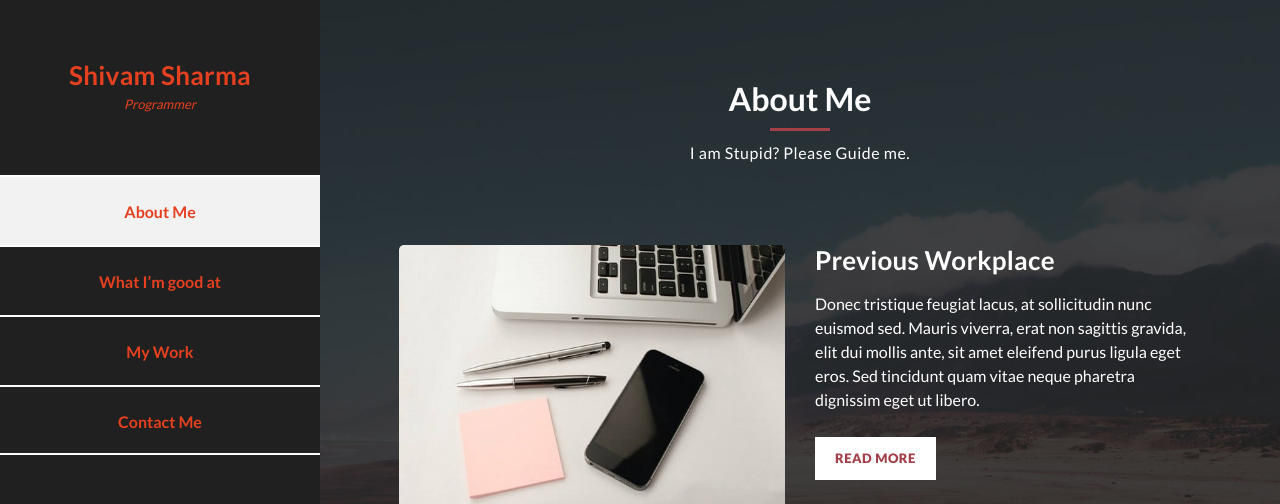
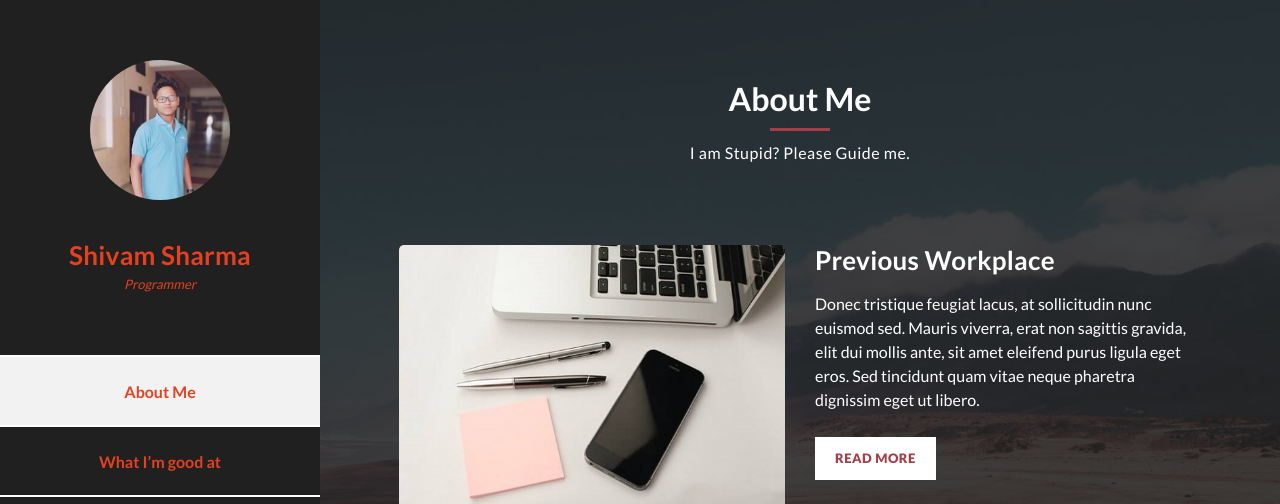
Before and after one commit to RohitSingh496/0xshivam.github.io, a plain HTML site: page index.html in a window 1280 px wide. Shown: the top 504 px of the page. Drawn offline with Linux system fonts and the light colour scheme.

Commit message:
Update index.html

```diff
--- a/index.html
+++ b/index.html
@@ -34,7 +34,7 @@
           <i class="fa fa-times" id="menu-close"></i>
           <div class="container">
             <div class="image">
-              <a href="#" src="assets/images/author-image.jpg" alt="" /></a>
+              <a href="assets/images/author-image.jpg"> <img src="assets/images/author-image.jpg" alt="" /></a>
             </div>
             <div class="author-content">
               <h4 id="stron">Shivam Sharma</h4>
```
